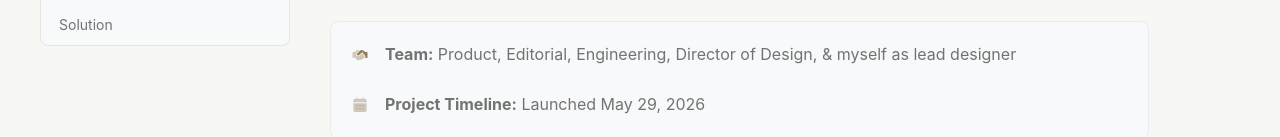
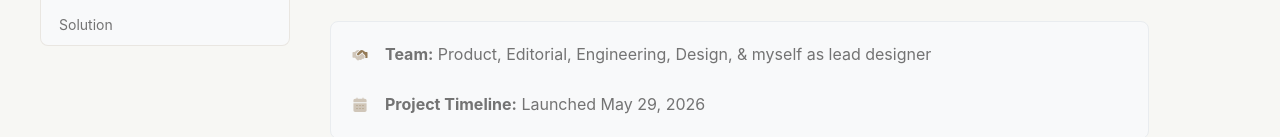
Before and after one commit to Elapache98/Portfolio, a plain HTML site: page daily-brief.html in a window 1280 px wide. Shown: the part 270-407 px from the top of the page. Drawn offline with nearby package versions, Linux system fonts and the light colour scheme.

Commit message:
Update team designation in daily-brief.html for accuracy, changing 'Director of Design' to 'Design'.

```diff
--- a/daily-brief.html
+++ b/daily-brief.html
@@ -109,7 +109,7 @@
 
 
 
-          <span><strong>Team:</strong> Product, Editorial, Engineering, Director of Design, & myself as lead designer</span>
+          <span><strong>Team:</strong> Product, Editorial, Engineering, Design, & myself as lead designer</span>
         </div>
         <div class="feature-item">
           <svg width="18" height="18" viewBox="0 0 24 24" fill="none" xmlns="http://www.w3.org/2000/svg" transform="rotate(0 0 0)">
```
